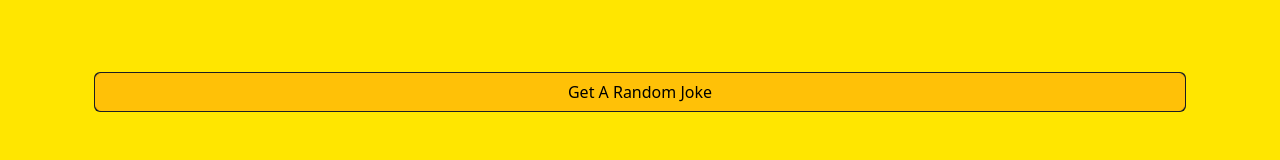
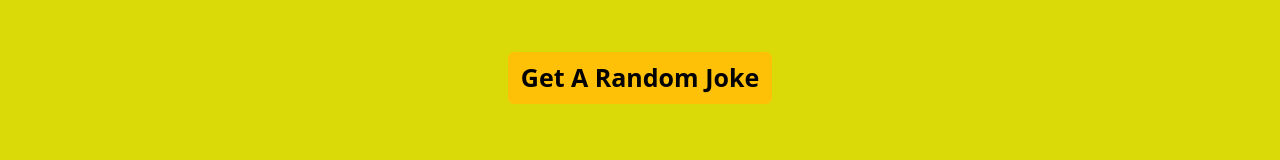
Before and after one commit to Sharonsheby/Randomjoke, a plain HTML site: page index.html in a window 1280 px wide. Drawn offline with nearby package versions, Linux system fonts and the light colour scheme.

Commit message:
first commit

```diff
--- a/index.html
+++ b/index.html
@@ -1,69 +1,44 @@
 <!DOCTYPE html>
 <html lang="en">
+
 <head>
     <meta charset="UTF-8">
     <meta http-equiv="X-UA-Compatible" content="IE=edge">
     <meta name="viewport" content="width=device-width, initial-scale=1.0">
     <title>Document</title>
-    <!-- <link rel="stylesheet" href="./style.css"> -->
-    <link href="https://cdn.jsdelivr.net/npm/bootstrap@5.3.0-alpha1/dist/css/bootstrap.min.css" rel="stylesheet" integrity="sha384-GLhlTQ8iRABdZLl6O3oVMWSktQOp6b7In1Zl3/Jr59b6EGGoI1aFkw7cmDA6j6gD" crossorigin="anonymous">
+    <link href="https://cdn.jsdelivr.net/npm/bootstrap@5.3.0-alpha1/dist/css/bootstrap.min.css" rel="stylesheet"
+        integrity="sha384-GLhlTQ8iRABdZLl6O3oVMWSktQOp6b7In1Zl3/Jr59b6EGGoI1aFkw7cmDA6j6gD" crossorigin="anonymous">
     <style>
-    body{
-      background-color: rgb(255, 230, 0);
+        body {
+            background-color: rgb(218, 218, 8);
         }
     </style>
+</head>
 
-</head>
 <body>
-
-    <div class="container mt-5 p-4 rounded-2 text-center">
-        <div class="card bg-dark">
-            <!-- <div class="card-body "> -->
-
-
-                <div class="container w-50" id="displayData"></div>
-                <button onclick="search()" class="btn btn-warning " type="button">Get A Random Joke</button>
+    <div class="container mt-5 p-1 rounded-2 text-center">
+        <div class="wrapper bg-yellow">
+            <div class="container w-50 bg-dark" id="displayData"></div>
+            <button onclick="search()" class="btn btn-warning " type="button"
+                style="color:black; font-size:25px; font-weight:bold"> Get A Random Joke</button>
         </div>
     </div>
 </body>
 <script>
     function search() {
         fetch(`https://v2.jokeapi.dev/joke/Any?blacklistFlags=nsfw,religious,political,racist,sexist,explicit&type=single`)
-            .then(data=>data.json())
-            .then(data=>display(data))
+            .then(data => data.json())
+            .then(data => display(data))
     }
     function display(para) {
-            quote=para.joke
-            // author=para.author
-            displayData.innerHTML=`
+        quote = para.joke
+        displayData.innerHTML = `
             <div class="container">
-            <span style=" display: block;text-align: center;font-size: 100px;">&#128514;</span>
-            <p class="card-text text-center" style="color:white;">${quote}</p>
+            <span style=" display: block;text-align: center;font-size: 15px; font-family: cursive;">&#128514;</span>
+            <p class="text-center" style="color:white; font-size:30px;">${quote}</p>
             </div>
             `
     }
 </script>
 
 </html>
-<!--  <div class="wrapper">
-        <span>&#128514;</span>
-        <p id="joke"></p>
-        <button id="btn">Get Random Joke</button>
-    </div>
-</body>
-<script>
-    const jokeContainer = document.getElementById("joke");
-const btn = document.getElementById("btn");
-const url = "https://v2.jokeapi.dev/joke/Any?blacklistFlags=nsfw,religious,political,racist,sexist,explicit&type=single";
-let getJoke = () => {
-    jokeContainer.classList.remove("fade");
-    fetch(url)
-    .then(data => data.json())
-    .then(item =>{
-        jokeContainer.textContent = `${item.joke}`;
-        jokeContainer.classList.add("fade");
-    });
-}
-btn.addEventListener("click",getJoke);
-getJoke();
-</script> -->
--- a/style.css
+++ /dev/null
@@ -1,51 +0,0 @@
-*{
-    padding: 0;
-    margin: 0;
-    box-sizing: border-box;
-    font-family: "Rubik",sans-serif;
-}
-body{
-    background-color: #fab22e;
-}
-.wrapper{
-    width: 80vmin;
-    padding: 50px 40px;
-    background-color: #15161a;
-    position: absolute;
-    transform: translate(-50%, -50%);
-    top: 50%;
-    left: 50%;
-    border-radius: 5px;
-    box-shadow: 20px 20px 40px rgba(97,63,0,0.4);
-}
-span{
-
-}
-p{
-    font-size: 16px;
-    color: #ffffff;
-    font-weight: 400;
-    text-align: center;
-    word-wrap: break-word;
-    line-height: 35px;
-    margin: 30px 0;
-    opacity: 0;
-}
-.fade{
-    opacity: 1;
-    transition: opacity 1.5s;
-}
-button{
-    display: block;
-    background-color: #fab22e;
-    border: none;
-    padding: 5px;
-    font-size: 18px;
-    color: #171721;
-    font-weight: 600;
-    padding: 12px 25px;
-    margin: 0 auto;
-    border-radius: 5px;
-    cursor: pointer;
-    outline: none;
-}
```
Also changed, not shown: 1 other file. Lines whose indentation alone changed are shown as unchanged.
